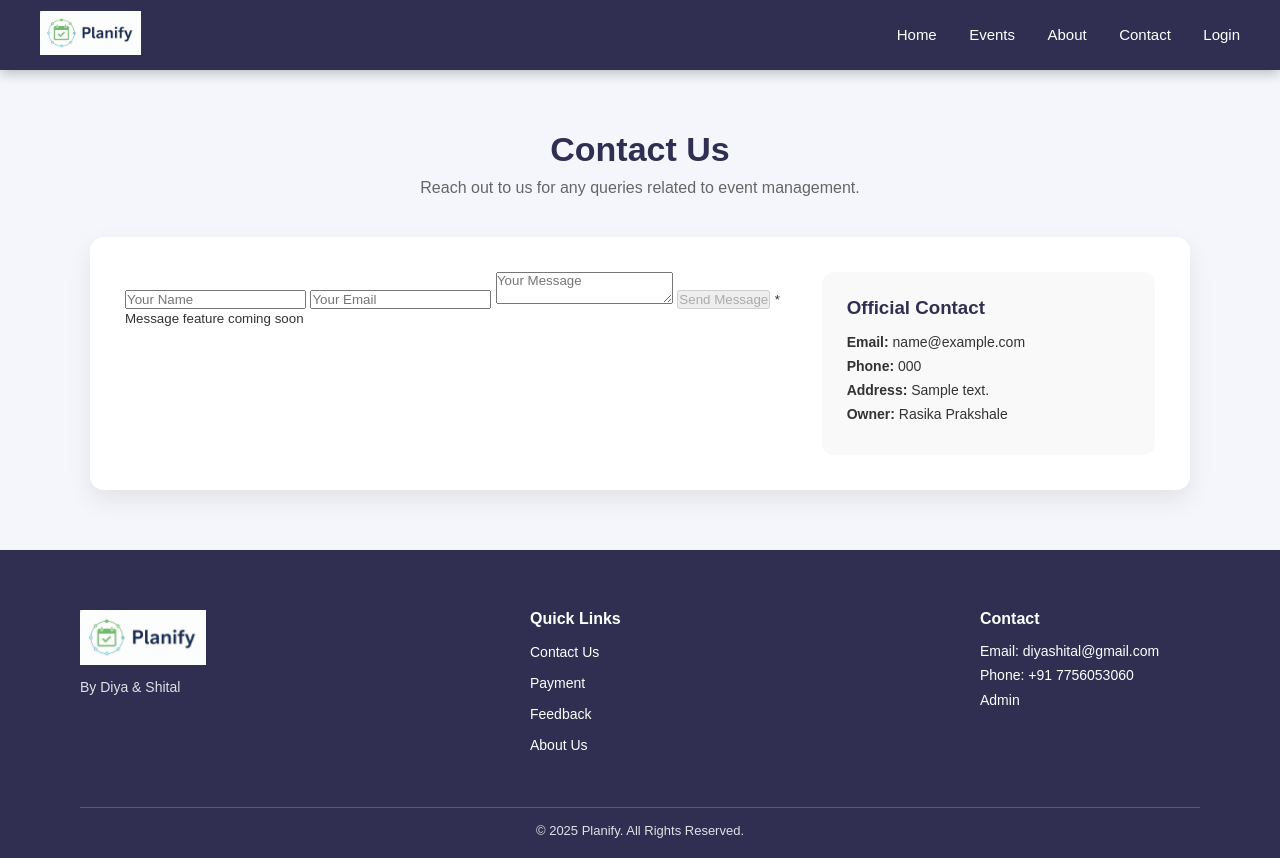
After one commit to diyatalavanekar/Planify, a PHP site: page /contact.php in a window 1280 px wide. The commit adds this page. Run offline with PHP 8.4, Linux system fonts and the light colour scheme; tables that the repository leaves empty or names only in its code hold one stand-in row (values such as "Sample post"); a stand-in replaces the project's code that opens the database connection.

Commit message:
Describe what you changed

```diff
--- /dev/null
+++ b/config/db.php
@@ -0,0 +1,14 @@
+<?php
+// db.php - Database Connection
+
+$servername = "localhost";
+$username = "root";
+$password = "";
+$dbname = "planify_db";
+
+$conn = mysqli_connect($servername, $username, $password, $dbname);
+
+if (!$conn) {
+    die("Database Connection Failed: " . mysqli_connect_error());
+}
+?>
--- /dev/null
+++ b/contact.php
@@ -0,0 +1,56 @@
+<?php
+include 'config/db.php';
+
+// Fetch contact info
+$query = "SELECT * FROM contact_info LIMIT 1";
+$result = mysqli_query($conn, $query);
+$contact = mysqli_fetch_assoc($result);
+?>
+
+<!DOCTYPE html>
+<html lang="en">
+<head>
+    <meta charset="UTF-8">
+    <title>Planify | Contact Us</title>
+    <link rel="stylesheet" href="css/style.css">
+</head>
+<body>
+
+<?php include("includes/header.php"); ?>
+
+<section class="contact-section">
+    <div class="contact-container">
+
+        <h1>Contact Us</h1>
+        <p class="contact-tagline">
+            Reach out to us for any queries related to event management.
+        </p>
+
+        <div class="contact-box">
+
+            <!-- STATIC FORM -->
+            <form class="contact-form">
+                <input type="text" placeholder="Your Name" required>
+                <input type="email" placeholder="Your Email" required>
+                <textarea placeholder="Your Message" required></textarea>
+                <button disabled>Send Message</button>
+                <small>* Message feature coming soon</small>
+            </form>
+
+            <!-- DYNAMIC CONTACT INFO -->
+            <div class="contact-info">
+                <h3>Official Contact</h3>
+                <p><strong>Email:</strong> <?= $contact['email']; ?></p>
+                <p><strong>Phone:</strong> <?= $contact['phone']; ?></p>
+                <p><strong>Address:</strong> <?= $contact['address']; ?></p>
+                <p><strong>Owner:</strong> Rasika Prakshale</p>
+            </div>
+
+        </div>
+    </div>
+</section>
+
+<?php include("includes/footer.php"); ?>
+
+</body>
+</html>
--- a/css/style.css
+++ b/css/style.css
@@ -570,3 +570,127 @@ body {
     font-size: 18px;
     color: #777;
 }
+
+/* ================= CONTACT PAGE ================= */
+
+.contact-section {
+    padding: 60px 20px;
+    background: #f4f6fb;
+}
+
+.contact-container {
+    max-width: 1100px;
+    margin: auto;
+    text-align: center;
+}
+
+.contact-container h1 {
+    font-size: 34px;
+    margin-bottom: 10px;
+    color: rgb(48,47,81);
+}
+
+.contact-tagline {
+    color: #666;
+    margin-bottom: 40px;
+}
+
+.contact-box {
+    display: grid;
+    grid-template-columns: 2fr 1fr;
+    gap: 30px;
+    background: #fff;
+    padding: 35px;
+    border-radius: 14px;
+    box-shadow: 0 10px 25px rgba(0,0,0,0.08);
+}
+
+.contact-form {
+    text-align: left;
+}
+
+.form-group {
+    margin-bottom: 18px;
+}
+
+.form-group label {
+    display: block;
+    font-weight: 500;
+    margin-bottom: 6px;
+}
+
+.form-group input,
+.form-group textarea {
+    width: 100%;
+    padding: 12px;
+    border-radius: 8px;
+    border: 1px solid #ccc;
+    outline: none;
+}
+
+.form-group input:focus,
+.form-group textarea:focus {
+    border-color: rgb(48,47,81);
+}
+
+.btn-submit {
+    background: rgb(48,47,81);
+    color: #fff;
+    border: none;
+    padding: 12px 30px;
+    border-radius: 8px;
+    cursor: pointer;
+    font-size: 15px;
+}
+
+.btn-submit:hover {
+    opacity: 0.9;
+}
+
+/* CONTACT INFO */
+.contact-info {
+    text-align: left;
+    background: #f9f9f9;
+    padding: 25px;
+    border-radius: 12px;
+}
+
+.contact-info h3 {
+    margin-bottom: 15px;
+    color: rgb(48,47,81);
+}
+
+.contact-info p {
+    font-size: 14px;
+    margin-bottom: 8px;
+}
+
+/* RESPONSIVE */
+@media (max-width: 768px) {
+    .contact-box {
+        grid-template-columns: 1fr;
+    }
+}
+
+/* ================= ADMIN CONTACT UPDATE FORM ================= */
+.admin-form {
+    max-width: 500px;
+    margin: 40px auto;
+    background: #fff;
+    padding: 30px;
+    border-radius: 12px;
+}
+
+.admin-form input,
+.admin-form textarea {
+    width: 100%;
+    padding: 10px;
+    margin-bottom: 15px;
+}
+
+.admin-form button {
+    background: rgb(48,47,81);
+    color: #fff;
+    border: none;
+    padding: 12px;
+}
```
Also changed, not shown: admin/dashboard.php (added, +36 -0 lines), admin/update_contact.php (added, +16 -0 lines), database/connection.php (deleted, +0 -12 lines).
